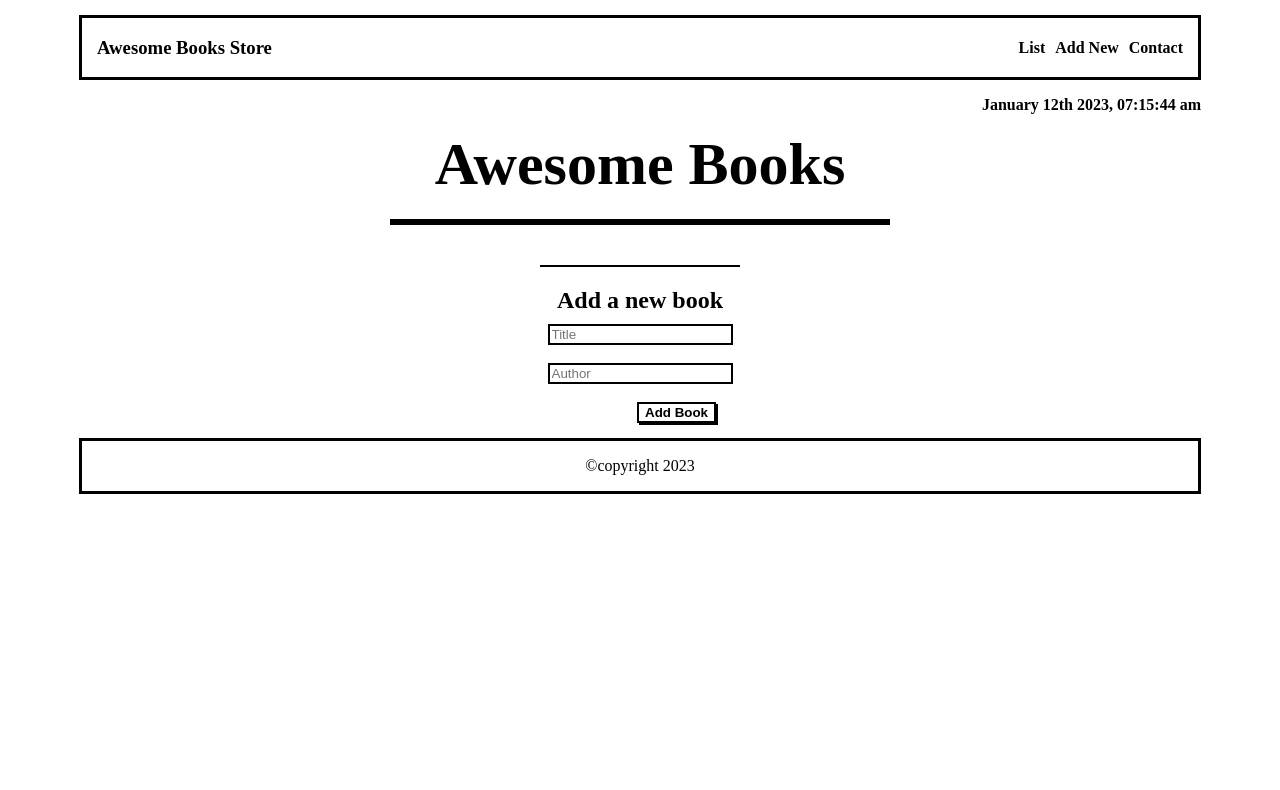
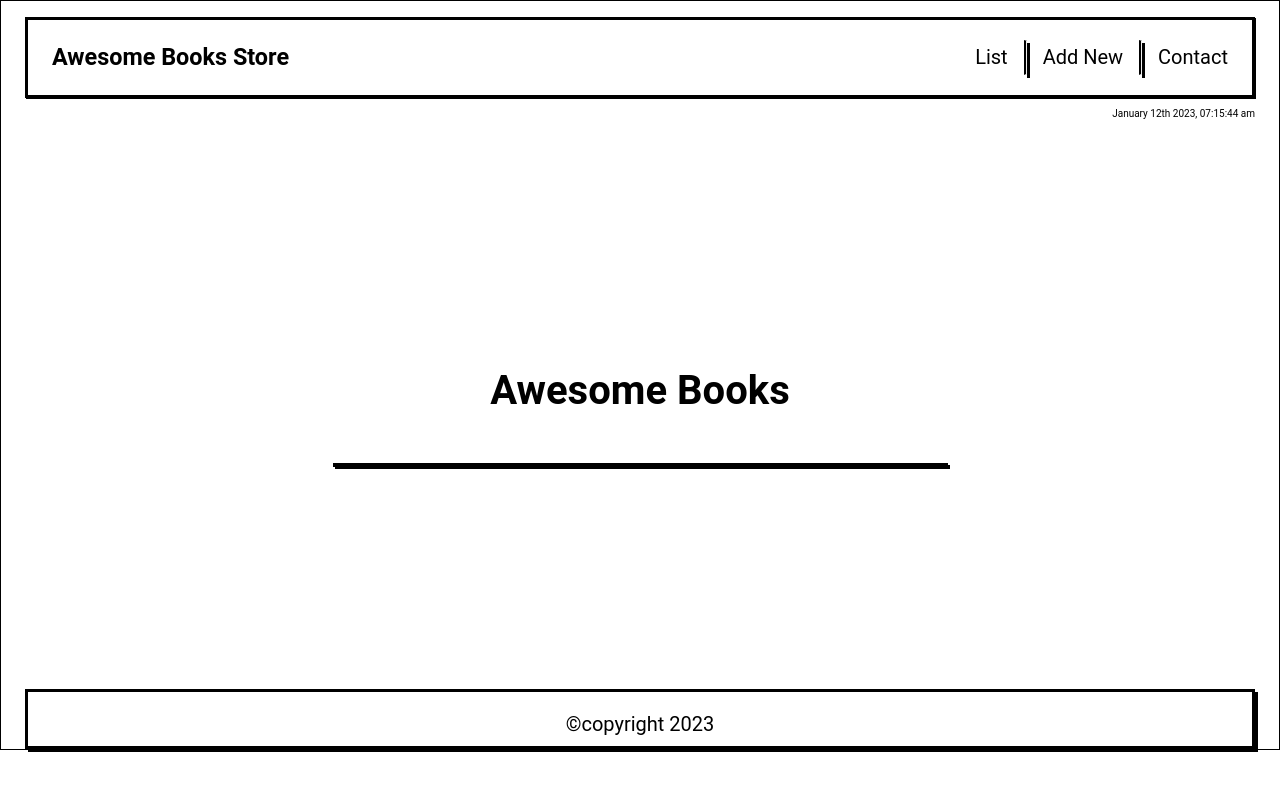
Before and after one commit to dhirajsingha143/Awesome-books, a website: page index.html in a window 1280 px wide. Drawn offline with Linux system fonts and the light colour scheme.

Commit message:
Improve CSS design

```diff
--- a/index.html
+++ b/index.html
@@ -8,12 +8,14 @@
   <title>Document</title>
 </head>
 <body class="container padding-x">
-    <header>
-      <nav class="nav-item">
-        <h3>Awesome Books Store</h3>
+    <header class="nav-container">
+      <nav class="nav-item padding-x">
+        <h3 class="logo">Awesome Books Store</h3>
         <ul class="nav-link">
           <li><a id="link-list" href="#">List</a></li>
+          <hr class="vertical-line">
           <li><a id="link-add" href="#">Add New</a></li>
+          <hr class="vertical-line">
           <li><a id="link-contact" href="#">Contact</a></li>
         </ul>
       </nav>
@@ -25,21 +27,20 @@
         <h1 class="headline">Awesome Books</h1>
         <ul class="books-container">
         </ul>
-        <hr class="line">
       </section>
 
       <section class="book-form" id="add-book">
         <h2 class="sub-headline">Add a new book</h2>
-        <form id="form-container">
-          <input type="text" placeholder="Title" id="title" required><br><br>
-          <input type="text" placeholder="Author" id="author" required><br><br>
-          <button type="submit" id="add-btn">Add Book</button>
+        <form class="form-container" id="form-container">
+          <input class="title" type="text" placeholder="Title" id="title" required><br><br>
+          <input class="author" type="text" placeholder="Author" id="author" required><br><br>
+          <button class="add-btn" type="submit" id="add-btn">Add Book</button>
         </form>
       </section>
 
       <section class="contact" id="contact">
-        <h2>Contact Information</h2>
-        <p>Do have any question or you just want to say "Hello"?<br>You can reach out to us!</p>
+        <h2 class="contact-headline">Contact Information</h2>
+        <p class="contact-info">Do have any question or you just want to say "Hello"?<br>You can reach out to us!</p>
         <ul class="contact-list">
           <li>Our Email: dhirajsingha@mail.com</li>
           <li>Our phone no: +2347039606814</li>
@@ -48,7 +49,7 @@
       </section>
     </main>
 
-    <footer>
+    <footer class="footer">
       <p>&copy;copyright 2023</p>
     </footer>
     <script src="main.js"></script>
--- a/style.css
+++ b/style.css
@@ -1,18 +1,26 @@
-* {
+/* default css */
+html {
   box-sizing: border-box;
 }
 
-body {
+*,
+*:before,
+*:after {
   box-sizing: inherit;
 }
 
-.container {
-  max-width: 1200px;
-  margin: 0 auto;
+body {
+  margin: 0;
+  padding: 0;
+  background-color: rgb(255, 255, 255);
+  font-family: 'Roboto', sans-serif;
+  font-size: 16px;
 }
 
-.nav {
-  padding-left: 3rem;
+.container {
+  max-width: 1300px;
+  margin: 0 auto;
+  border: 1px solid black;
 }
 
 .padding-x {
@@ -20,148 +28,174 @@ body {
   padding-right: 1.5rem;
 }
 
-.books-container {
+/* Navigation section */
+.nav-container{
   display: flex;
   flex-direction: column;
-  justify-content: space-between;
-  align-items: center;
-  max-height: 200px;
-  padding: 0;
-  width: 500px;
-  font-size: 20px;
-  border: 3px solid black;
+  align-items: flex-end;
+  font-size: 10px;
+  padding-top: 1rem;
 }
 
-.headline {
-  padding: 0;
-  margin: 0;
+.nav-item{
+  width: 100%;
+  display: flex;
+  justify-content: space-between;
+  border: 3px solid black;
+  box-shadow: 1px 1px black;
+  font-size: 20px;
 }
 
-.book {
-  width: 100%;
+.nav-link{
+  list-style: none;
+  padding: 0;
   display: flex;
-  justify-content: flex-start;
+  justify-content: center;
   align-items: center;
-  overflow: hidden;
-  height: 30px;
-  padding-left: 10px;
-  border-bottom: 1px solid black;
+  gap: 1rem;
 }
+
+.nav-link a{
+  text-decoration: none;
+  color: black;
+}
+
+.vertical-line{
+  border-left: 2px solid black;
+  box-shadow: 3px 3px black;
+  height: 100%;
+}
+
+/* Book List section */
 
 .book-store {
   display: flex;
   flex-direction: column;
   justify-content: center;
   align-items: center;
+  height: 70vh;
+}
+
+.headline {
   font-size: 40px;
 }
 
+.books-container {
+  border: 2px solid black;
+  box-shadow: 2px 2px black;
+  max-height: 300px;
+  width: 50%;
+  padding: 0;
+  overflow: auto;
+}
+
+/* Dynamic List of books */
+
+.book {
+  list-style: none;
+  display: flex;
+  justify-content: space-between;
+  align-items: center;
+  height: 30px;
+  padding: 0 2.5rem 0 1rem;
+  border-bottom: 1px solid black;
+}
+
+.info {
+  display: flex;
+  gap: 10px;
+  font-size: 20px;
+}
+
+.remove-button {
+  font-size: 15px;
+  color: rgb(255, 255, 255);
+  background-color: rgb(185, 63, 63);
+  border: 2px solid black;
+  box-shadow: 2px 2px black;
+}
+
+.remove-button:hover {
+  background-color: rgb(255, 0, 0);
+}
+
+/* Adding book section */
+
 .book-form {
+  display: none;
+  flex-direction: column;
+  justify-content: center;
+  align-items: center;
+  height: 70vh;
+}
+
+.sub-headline{
+  font-size: 30px;
+}
+
+.form-container {
+  width: 50%;
+  padding: 10px;
   display: flex;
   flex-direction: column;
   justify-content: center;
   align-items: center;
-  max-width: 100%;
-  gap: 10px;
 }
 
-#add-btn {
-  background-color: white;
-  border: 2px solid black;
-  box-shadow: 2px 2px black;
-  font-weight: 600;
-  margin-left: 5.6rem;
-}
-
-input {
+.title {
+  width: 70%;
+  height: 30px;
+  font-size: 20px;
   border: 2px solid black;
 }
 
-.btn-container {
-  float: right;
+.author {
+  width: 70%;
+  height: 30px;
+  font-size: 20px;
+  border: 2px solid black;
 }
 
-.remove-button {
-  background-color: orangered;
-  height: auto;
-  display: flex;
-  justify-content: center;
-  align-items: center;
-  float: right;
+.add-btn {
+  margin-left: 290px;
+  width: 20%;
+  height: 30px;
+  font-size: 20px;
+  border: 2px solid black;
   box-shadow: 2px 2px black;
 }
 
-.line {
-  border: 1px solid black;
-  width: 200px;
-}
 
-.info {
-  display: flex;
-  justify-content: flex-start;
-  align-items: center;
-  gap: 10px;
-  font-size: 20px;
-  height: 40px;
-  width: 75%;
-}
-
-.sub-headline {
-  margin: 0;
-}
-
-/* navigation section */
-
-.nav-item {
-  display: flex;
-  justify-content: space-between;
-  align-items: center;
-  border: 3px solid black;
-  margin-left: 15px;
-  margin-right: 15px;
-  margin-top: 15px;
-}
-
-ul {
-  list-style-type: none;
-  display: flex;
-  column-gap: 10px;
-  font-weight: 600;
-}
-
-a {
-  text-decoration: none;
-  color: black;
-}
-
-a:active {
-  color: purple;
-}
-
-h3 {
-  padding-left: 15px;
-}
-
-li:nth-child(3) {
-  padding-right: 15px;
-}
-
-.date-section {
-  display: flex;
-  justify-content: right;
-  padding-right: 15px;
-  font-weight: bold;
-}
+/* Contact section */
 
 .contact {
   display: none;
+  flex-direction: column;
+  justify-content: center;
+  align-items: center;
+  height: 70vh;
 }
 
-footer {
+.contact-headline {
+  font-size: 50px;
+}
+
+.contact-info {
+  margin: 0;
+  display: flex;
+  flex-direction: column;
+  justify-content: center;
+  align-items: center;
+  font-size: 20px;
+}
+
+/* Footer section */
+
+.footer {
   border: 3px solid black;
-  margin-left: 15px;
-  margin-right: 15px;
-  margin-top: 15px;
+  box-shadow: 3px 3px black;
   display: flex;
   justify-content: center;
+  font-size: 20px;
+  height: 60px;
 }
```
